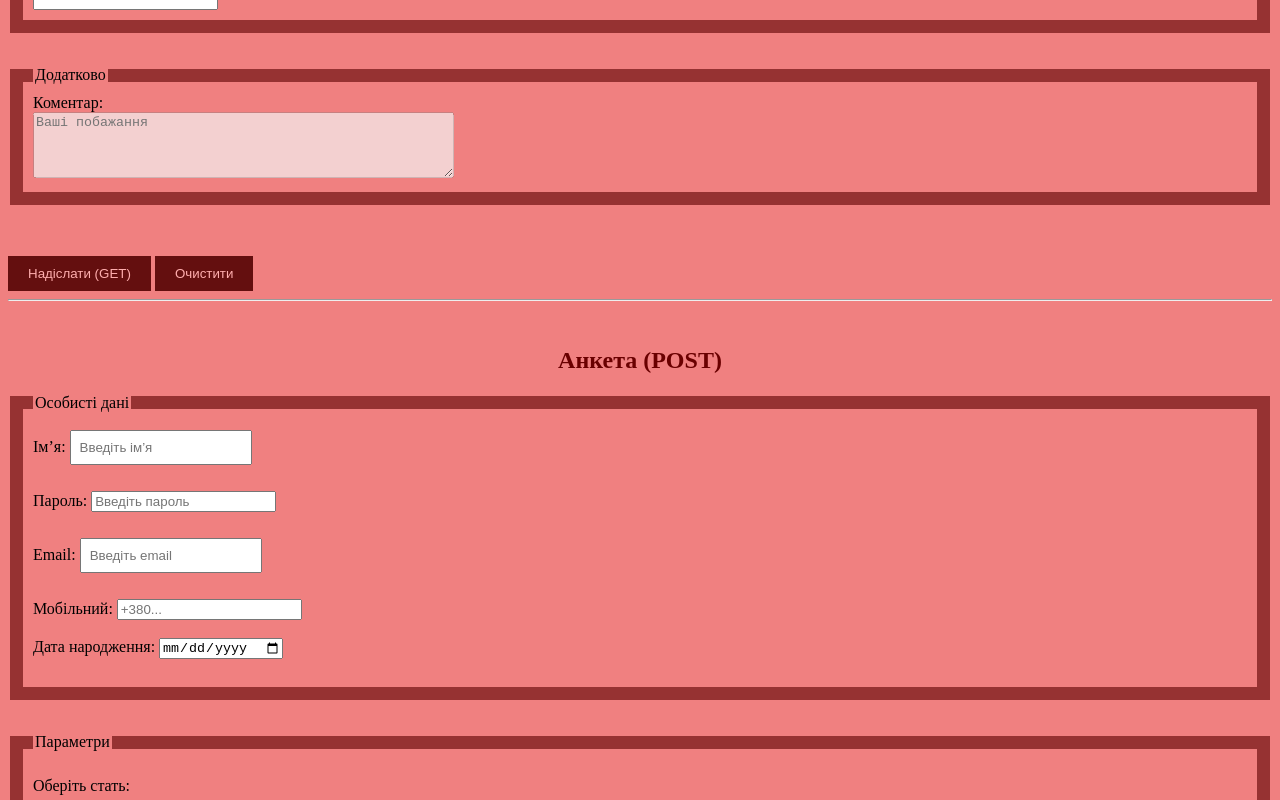
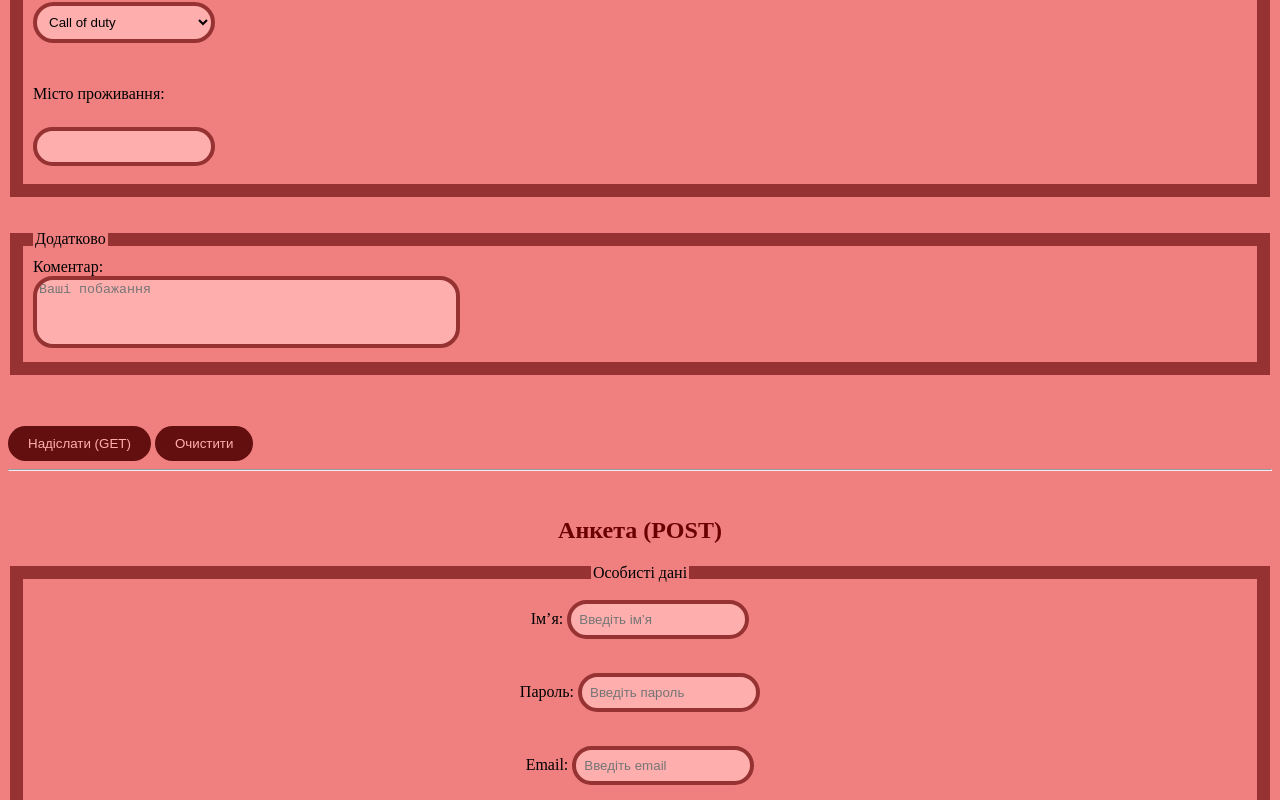
Before and after one commit to MykhailoBuhera/lab-web-1-sem, a plain HTML site: page lab5/task3/qyestionarry.html in a window 1280 px wide. Shown: the part 1140-1940 px from the top of the page. Drawn offline with Linux system fonts and the light colour scheme.

Commit message:
end and approved

```diff
--- a/lab5/task3/qyestionarry.html
+++ b/lab5/task3/qyestionarry.html
@@ -83,7 +83,7 @@
       </select><br><br>
 
       <p>Місто проживання:</p>
-      <input list="cities1" name="city">
+      <input list="cities1" name="city" type="citi">
       <datalist id="cities1">
         <option value="Тернопіль">
         <option value="Прекрасний район опілля">
@@ -112,7 +112,7 @@
   <h2>Анкета (POST)</h2>
   <form action="google.com" method="post" enctype="parts/form-data" class ="center">
 
-    <fieldset>
+    <fieldset >
       <legend>Особисті дані</legend>
 
       <label for="name2">Ім’я:</label>
@@ -182,7 +182,7 @@
       </select><br><br>
 
       <p>Місто проживання:</p>
-      <input list="cities2" name="city">
+      <input list="cities2" name="city" type="citi">
       <datalist id="cities2">
         <option value="Тернопіль">
         <option value="Прекрасний район опілля">
--- a/lab5/task3/style.css
+++ b/lab5/task3/style.css
@@ -9,11 +9,19 @@ h2 {
     color: rgb(106, 0, 0);
     text-align: center;
 }
-select, input[type="text"], input[type="email"], input[type="number"] {
+select, input[type="text"], input[type="email"], input[type="number"], input[type="password"], input[type="date"],
+input[type="tel"], input[type="citi"] {
     width: 15%;
     padding: 8px;
     margin: 8px 0;
     box-sizing: border-box;
+    border: 4px solid rgb(150, 50, 50);
+    border-radius: 40px;
+    background-color: rgb(255, 174, 174);
+}
+
+.center {
+    text-align: center;
 }
 
 button {
@@ -22,9 +30,16 @@ button {
     padding: 10px 20px;
     border: none;
     cursor: pointer;
+    border-radius: 40px;
 }
 fieldset {
     border: 13px solid rgb(150, 50, 50);
     padding: 10px;
     margin-bottom: 15px;
 }
+textarea{
+    border: 4px solid rgb(150, 50, 50);
+    border-radius: 20px;
+    background-color: rgb(255, 174, 174);
+    resize: none;
+}
```
Also changed, not shown: lab5/task2/style.css (+8 -2 lines).
